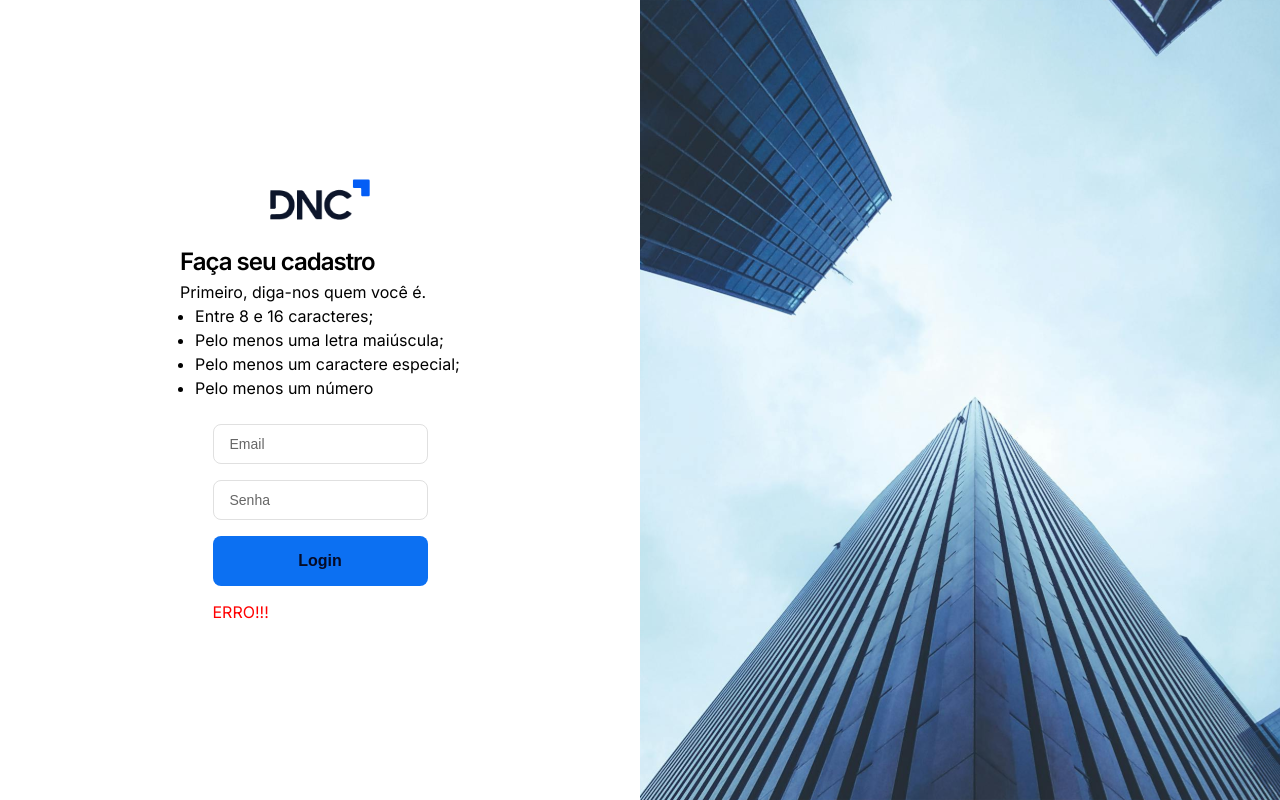
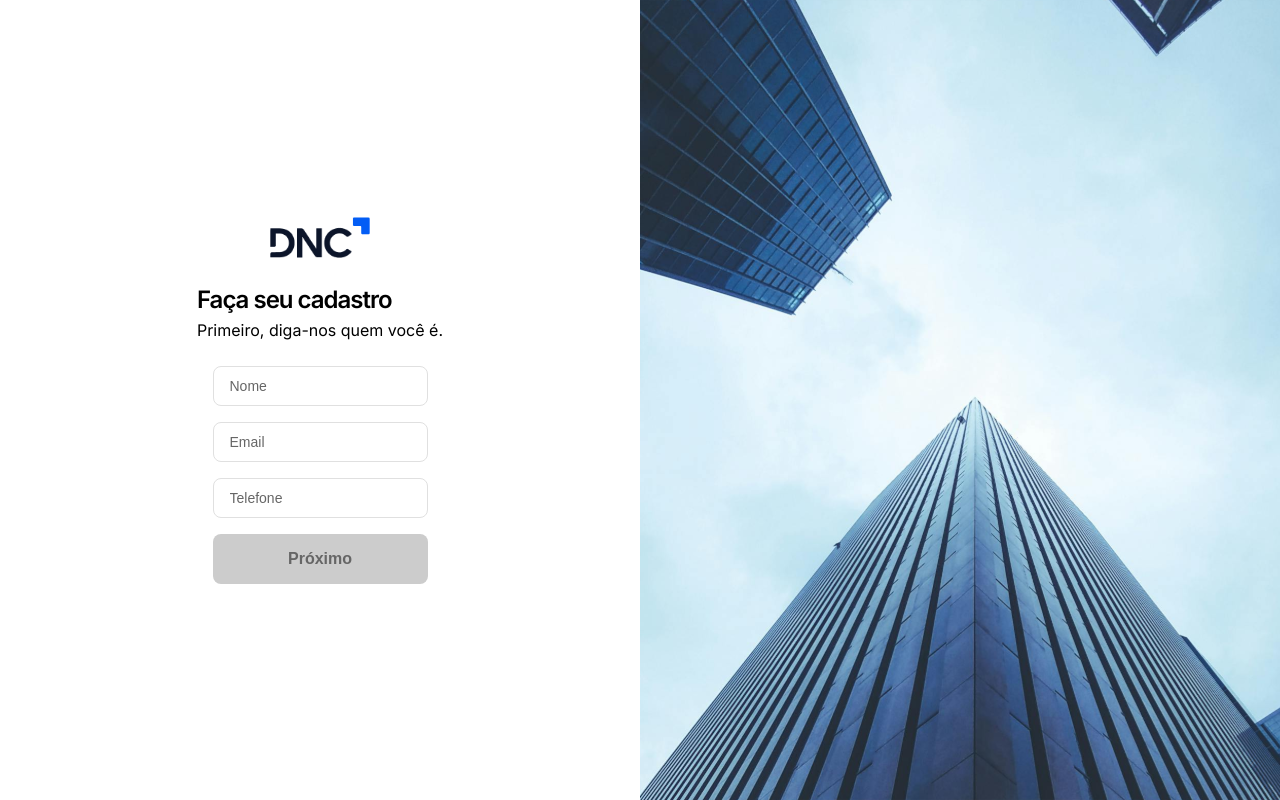
Before and after one commit to Israel-ops-cmd/dnc-sales-dashboar-if, a React (Vite) app: page /cadastro in a window 1280 px wide. Built offline with nearby package versions, Linux system fonts and the light colour scheme.

Commit message:
Feat: Create profile low

```diff
--- a/package.json
+++ b/package.json
@@ -12,6 +12,7 @@
   "dependencies": {
     "@emotion/react": "^11.14.0",
     "@emotion/styled": "^11.14.0",
+    "@reduxjs/toolkit": "^2.7.0",
     "@types/js-cookie": "^3.0.6",
     "@types/styled-components": "^5.1.34",
     "axios": "^1.8.4",
@@ -21,6 +22,7 @@
     "react": "^19.0.0",
     "react-chartjs-2": "^5.3.0",
     "react-dom": "^19.0.0",
+    "react-redux": "^9.2.0",
     "react-router-dom": "^7.4.1",
     "styled-components": "^6.1.16"
   },
--- a/src/hooks/useFormValidation.ts
+++ b/src/hooks/useFormValidation.ts
@@ -15,7 +15,18 @@
                 return /\S+@\S+\.\S+/.test(String(formValues[index]))
             }
             if (inputs.type === 'password'){
-                return String(formValues[index]).length > 7
+                const password = String(value)
+                const hasCorrectLength = password.length >= 8 && password.length <= 16
+                const hasUpperCaseLetter = /[A-Z]/.test(password)
+                const hasSpecialCharacter = /[!@#$%^&*(),.?":{}|<>]/.test(password)
+                const hasNumber = /\d/.test(password)
+                return (
+                    hasCorrectLength &&
+                    hasUpperCaseLetter &&
+                    hasSpecialCharacter &&
+                    hasNumber
+                )
+
             }
             return true
         })
--- a/src/main.tsx
+++ b/src/main.tsx
@@ -3,12 +3,16 @@
 import App from './App.tsx'
 import { GlobalStyle } from './styles/globalStyle.ts'
 import { AppThemeProvider } from './contexts/AppThemeContext.tsx'
+import { Provider } from 'react-redux'
+import store from './redux/index.ts'
 
 ReactDOM.createRoot(document.getElementById('root')!).render(
   <React.StrictMode>
-    <AppThemeProvider>
-      <GlobalStyle />
-      <App />
-    </AppThemeProvider>
+    <Provider store={store}>
+      <AppThemeProvider>
+        <GlobalStyle />
+        <App />
+      </AppThemeProvider>
+    </Provider>
   </React.StrictMode>,
 )
--- a/src/pages/Login.tsx
+++ b/src/pages/Login.tsx
@@ -16,8 +16,13 @@
 // TYPES
 import { DecodedJwt, MessageProps, LoginData, LoginPostData } from "@/types"
 
+// REDUX
+import { useSelector } from "react-redux"
+import { RootState } from '@/redux'
+
 function Login() {
     const navigate = useNavigate()
+    const { email, message } = useSelector((state: RootState) => state.createProfile)
     const inputs = [
         {type: 'email', placeholder: 'Email'},
         {type: 'password', placeholder: 'Senha'}
@@ -26,7 +31,7 @@
     const { formValues, formValid, handleChange } = useFormValidation(inputs)
 
     const handleMessage = (): MessageProps => {
-        if (!error) return {msg: '', type: 'success'}
+        if (!error) return {msg: message ?? '', type: 'success'}
         switch(error) {
             case 401:
                 return {
@@ -59,6 +64,12 @@
         }
         if (Cookies.get('Authorization')) navigate('/home')
     }, [data, navigate])
+
+    useEffect(() => {
+        if (email) {
+            handleChange(0, email)
+        }
+    }, [email])
 
     return (
         <>
--- a/src/pages/Registration.tsx
+++ b/src/pages/Registration.tsx
@@ -1,10 +1,89 @@
-import Box from "@mui/material/Box";
-import { BannerImage, FormComponent, Logo, StyledH1, StyledP, StyledUl } from "@/components";
-import { pxToRem } from "@/utils";
+import { ChangeEvent, useEffect } from "react"
+import { useNavigate } from "react-router-dom"
+
+// COMPONENTS
+import Box from "@mui/material/Box"
+import { BannerImage, FormComponent, Logo, StyledH1, StyledP, StyledUl } from "@/components"
+import { pxToRem } from "@/utils"
+
+// HOOKS
+import { useFormValidation, usePost } from '@/hooks'
+
+// REDUX
+import { useDispatch, useSelector } from "react-redux"
+import { RootState } from '@/redux'
+import { setProfileData, setMessage } from "@/redux/slices/createProfile"
+
+// TYPES
+import { InputProps, CreateProfileData } from '@/types'
 
 
 
 function Registration() {
+    const dispatch = useDispatch()
+    const navigate = useNavigate()
+    const { email } = useSelector((state: RootState) => state.createProfile)
+
+    const {
+            data,
+            loading,
+            error,
+            postData,
+        } = usePost<string, CreateProfileData>('profile/create')
+
+
+    // FORM STEP1
+    const step1Inputs: InputProps[] = [
+        { name: 'name', type: 'text', placeholder: 'Nome', required: true },
+        { name: 'email', type: 'email', placeholder: 'Email'},
+        { name: 'phone', type: 'cel', placeholder: 'Telefone', required: true },
+    ]
+    const handleStep1 = (e: React.FormEvent) => {
+        e.preventDefault()
+        dispatch(
+            setProfileData({
+                email: String(step1FormValues[1])
+            })
+        )
+    }
+    const {
+        formValues: step1FormValues,
+        formValid: step1FormValid,
+        handleChange: step1FormHandleChange
+    } = useFormValidation(step1Inputs)
+
+    // FORM STEP2
+    const step2Inputs: InputProps[] = [
+        { type: 'password', placeholder: 'Senha', required: true },
+    ]
+
+    const handleStep2 = async (e: React.FormEvent) => {
+        e.preventDefault()
+        await postData({
+            name: String(step1FormValues[0]),
+            email: String(step1FormValues[1]),
+            phone: String(step1FormValues[2]),
+            password: String(step2FormValues[0]),
+        })
+    }
+
+    const {
+        formValues: step2FormValues,
+        formValid: step2FormValid,
+        handleChange: step2FormHandleChange
+    } = useFormValidation(step2Inputs)
+
+    const handleStepInputs = email ? step2Inputs : step1Inputs
+
+    useEffect(() => {
+        if (data !== null) {
+            dispatch(setMessage('Usuário criado com sucesso'))
+            navigate('/')
+        } else if (error) {
+            alert(`Não foi possível realizar a operação. Entre em contato com nosso suporte (${error}).`)
+        }
+    }, [data, error, navigate])
+
     return (
         <>
             <Box sx={{ display: "flex", height: "100vh", width: "100vw" }}>
@@ -13,26 +92,43 @@
                     <Logo height={41} width={100}/>
                 </Box>
                 <Box sx={{ marginBottom: pxToRem(24) }}>
-                    <StyledH1>Faça seu cadastro</StyledH1>
-                    <StyledP>Primeiro, diga-nos quem você é.</StyledP>
+                    <StyledH1>{email ? 'Defina sua senha' : 'Faça seu cadastro'}</StyledH1>
+                    <StyledP>{email ? 'Sua senha deve ter:' : 'Primeiro, diga-nos quem você é.'}</StyledP>
+                    {
+                        email && (
                             <StyledUl>
                                 <li>Entre 8 e 16 caracteres;</li>
                                 <li>Pelo menos uma letra maiúscula;</li>
                                 <li>Pelo menos um caractere especial;</li>
                                 <li>Pelo menos um número</li>
                             </StyledUl>
+                        )
+                    }
                 </Box>
-                <FormComponent inputs={[
-                        {type: 'email', placeholder: 'Email'},
-                        {type: 'password', placeholder: 'Senha'}
+                <FormComponent inputs={handleStepInputs.map((input, index) => ({
+                    type: input.type,
+                    placeholder: input.placeholder,
+                    value: email ? step2FormValues[index] || '' : step1FormValues[index] || '',
+                    onChange: (e: ChangeEvent<HTMLInputElement>) =>
+                        email
+                        ? step2FormHandleChange(
+                        index,
+                         (e.target as HTMLInputElement).value
+                        ) : step1FormHandleChange(
+                        index,
+                        (e.target as HTMLInputElement).value
+                        )
+                }))}
+                    buttons = {[
+                        {
+                            className: 'primary',
+                            disabled: email ? !step2FormValid || loading
+                            : !step1FormValid,
+                            onClick: email ? handleStep2 : handleStep1,
+                            type: 'submit',
+                            children: email ? 'Enviar' : 'Próximo'
+                        }
                     ]}
-                    buttons = {[
-                        { className: 'primary', type: 'submit', children: 'Login'}
-                    ]}
-                    message = {{
-                        msg: 'ERRO!!!',
-                        type: 'error'
-                    }}
                     />
             </Box>
             <Box sx={{ width: "50vw", display: { xs: "none", sm: "block" } }}>
--- /dev/null
+++ b/src/redux/index.ts
@@ -0,0 +1,13 @@
+import { configureStore } from "@reduxjs/toolkit"
+import createProfileReducer from './slices/createProfile'
+
+const store = configureStore({
+    reducer: {
+        createProfile: createProfileReducer
+    }
+})
+
+export type RootState = ReturnType<typeof store.getState>
+export type AppDispatch = ReturnType<typeof store.dispatch>
+
+export default store
--- /dev/null
+++ b/src/redux/slices/createProfile.ts
@@ -0,0 +1,26 @@
+import { createSlice, PayloadAction } from "@reduxjs/toolkit"
+import { CreateProfileData } from "@/types"
+
+const initialState: Omit<CreateProfileData, 'name' | 'phone' | 'password'> = {
+    email: '',
+    message: null
+}
+
+const profileSlice = createSlice({
+    name: 'profile',
+    initialState,
+    reducers: {
+        setProfileData: (
+            state,
+            action: PayloadAction<Omit<CreateProfileData, 'name' | 'phone' | 'password'>>
+        ) => {
+            state.email = action.payload.email
+        },
+        setMessage: (state, action: PayloadAction<string>) => {
+            state.message = action.payload
+        }
+    }
+})
+
+export const { setProfileData, setMessage } = profileSlice.actions
+export default profileSlice.reducer
```
Also changed, not shown: src/types/profileData.d.ts (+8 -0 lines), 1 other file (tests, documents, lock files or other folders). Lines whose indentation alone changed are shown as unchanged.
